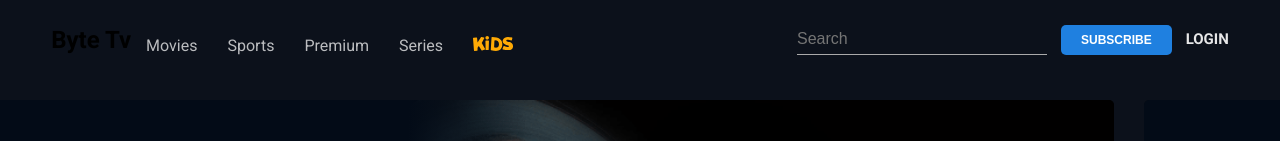
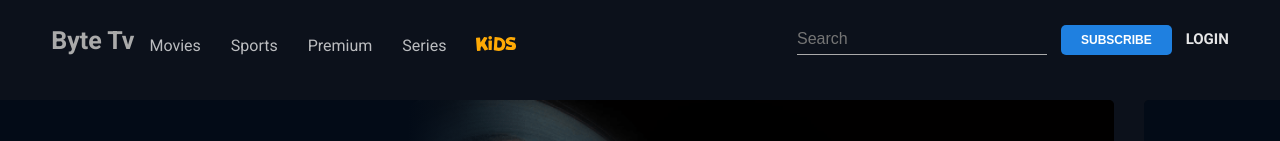
Before and after one commit to buildbytesolutions/buildbyte-disney, a plain HTML site: page index.html in a window 1280 px wide. Shown: the top 141 px of the page. Drawn offline with Linux system fonts and the light colour scheme.

Commit message:
Update style.css

```diff
--- a/assets/css/style.css
+++ b/assets/css/style.css
@@ -24,6 +24,13 @@ body {
     position: relative;
     font-family: "Roboto", sans-serif;
 }
+
+.heading {
+    font-size: 25px;
+    font-weight: 700;
+    color: #aaa;
+}
+
 
 /* ---------------- Navbar ---------------- */
 .navbar {
```
